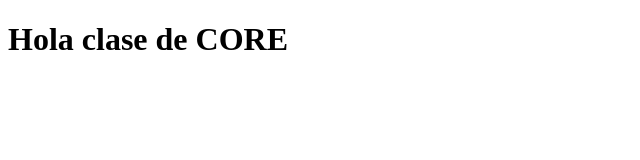
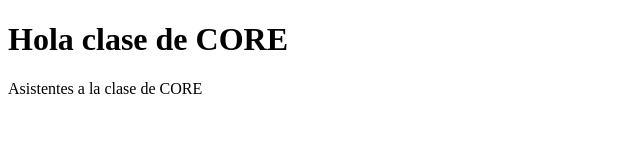
Before and after one commit to Palomaine21/proyectoGit, a plain HTML site: page index.html in a window 1280 px wide. Shown: the whole page, without its empty margins (0-640 px from the left). Drawn offline with Linux system fonts and the light colour scheme.

Commit message:
Segundo cambio realizado

```diff
--- a/index.html
+++ b/index.html
@@ -3,9 +3,10 @@
 <head>
     <meta charset="UTF-8">
     <meta name="viewport" content="width=device-width, initial-scale=1.0">
-    <title>Página Simple</title>
+    <title>Página Compuesta por la clase de CORE</title>
 </head>
 <body>
     <h1>Hola clase de CORE</h1>
+    <p>Asistentes a la clase de CORE</p>
 </body>
 </html>
```
